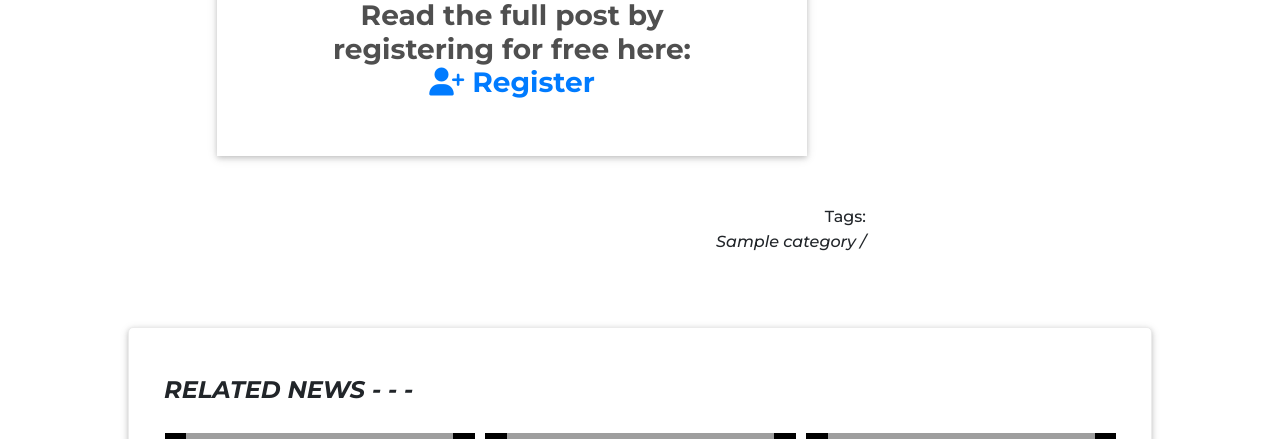
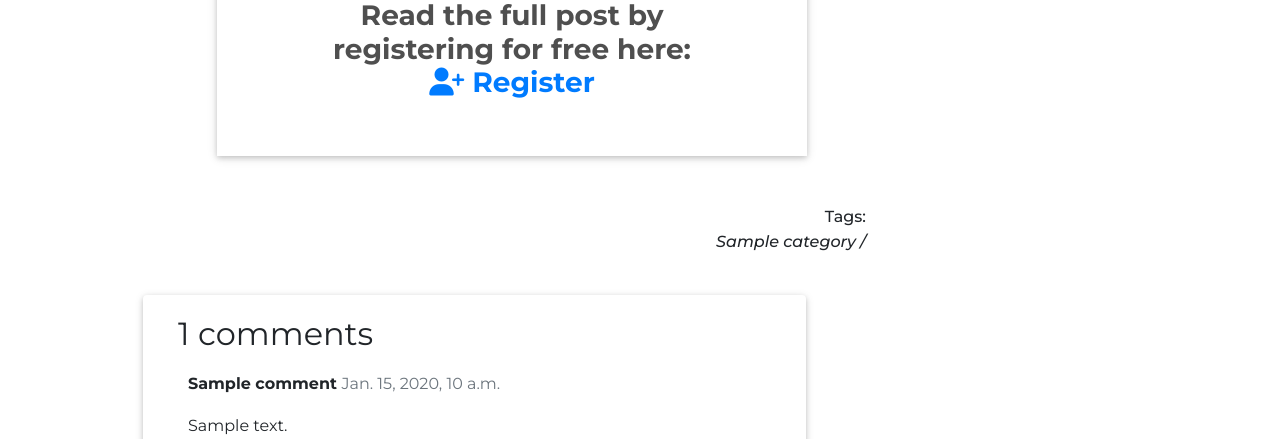
Before and after one commit to danielboots/fytletic, a Django app: a page that uses news/templates/news/news_article.html in a window 1280 px wide. Shown: the part 925-1364 px from the top of the page. Run offline with Django 3.2, Linux system fonts and the light colour scheme; tables that the repository leaves empty hold one stand-in row (values such as "Sample post"); grey boxes marked "Sample" are stand-in pictures; some libraries are stand-ins or nearby versions; grey boxes are pictures that could not be loaded.

Commit message:
comment system added to news articles with admin moderation to prevent spam

```diff
--- a/news/forms.py
+++ b/news/forms.py
@@ -1,6 +1,5 @@
+from .models import Comment
 from django import forms
-
-from .models import Comment
 
 
 class CommentForm(forms.ModelForm):
@@ -8,6 +7,6 @@ class CommentForm(forms.ModelForm):
         model = Comment
         fields = [
             "name",
+            "email",
             "body",
-            "date_added",
         ]
--- a/news/models.py
+++ b/news/models.py
@@ -41,3 +41,23 @@ class Post(models.Model):
 
     def __str__(self):
         return self.title
+
+
+# Comments system
+
+
+class Comment(models.Model):
+    post = models.ForeignKey(Post, on_delete=models.CASCADE, related_name="comments")
+
+    # is there a way to get a user here:
+    name = models.CharField(max_length=80)
+    email = models.EmailField()
+    body = models.TextField()
+    created_on = models.DateTimeField(auto_now_add=True)
+    active = models.BooleanField(default=False)
+
+    class Meta:
+        ordering = ["created_on"]
+
+    def __str__(self):
+        return "Comment {} by {}".format(self.body, self.name)
--- a/news/templates/news/news_article.html
+++ b/news/templates/news/news_article.html
@@ -99,6 +99,56 @@
     </div>
 </section>
 <!-- End News Article -->
+
+
+<!-- View for comment system-->
+
+<div class="container">
+
+
+
+
+    <div class="col-md-8 card mb-4  mt-3 ">
+        <div class="card-body">
+            <!-- comments -->
+            <h2>{{ comments.count }} comments</h2>
+
+            {% for comment in comments %}
+            <div class="comments" style="padding: 10px;">
+                <p class="font-weight-bold">
+                    {{ comment.name }}
+                    <span class=" text-muted font-weight-normal">
+                        {{ comment.created_on }}
+                    </span>
+                </p>
+                {{ comment.body | linebreaks }}
+            </div>
+            {% endfor %}
+        </div>
+    </div>
+    <div class="col-md-8 card mb-4  mt-3 ">
+        <div class="card-body">
+            {% if new_comment %}
+            <div class="alert alert-success" role="alert">
+                Your comment is awaiting moderation
+            </div>
+            {% else %}
+            <h3>Leave a comment</h3>
+            <form method="post" style="margin-top: 1.3em;">
+                {{ comment_form | crispy }}
+                {% csrf_token %}
+                <button type="submit" class="btn btn-primary  btn-lg">Submit</button>
+            </form>
+            {% endif %}
+        </div>
+    </div>
+</div>
+</div>
+
+
+
+
+
 <!-- Carousel-->
 <div class="container">
     <div class="row white-box my-5 py-5 z-depth-1">
--- a/news/views.py
+++ b/news/views.py
@@ -1,6 +1,8 @@
 from django.shortcuts import render
 from django.core.paginator import Paginator
 from .models import Post
+from .forms import CommentForm
+from django.shortcuts import render, get_object_or_404
 
 
 def news(request):
@@ -19,6 +21,32 @@ def news(request):
 
 
 def news_article(request, slug):
-    post = Post.objects.get(slug=slug)
 
-    return render(request, "news/news_article.html", {"post": post})
+    template_name = "news/news_article.html"
+    post = get_object_or_404(Post, slug=slug)
+    comments = post.comments.filter(active=True)
+    new_comment = None
+    # Comment posted
+    if request.method == "POST":
+        comment_form = CommentForm(data=request.POST)
+        if comment_form.is_valid():
+
+            # Create Comment object but don't save to database yet
+            new_comment = comment_form.save(commit=False)
+            # Assign the current post to the comment
+            new_comment.post = post
+            # Save the comment to the database
+            new_comment.save()
+    else:
+        comment_form = CommentForm()
+
+    return render(
+        request,
+        template_name,
+        {
+            "post": post,
+            "comments": comments,
+            "new_comment": new_comment,
+            "comment_form": comment_form,
+        },
+    )
```
Also changed, not shown: news/admin.py (+12 -1 lines), news/migrations/0009_comment.py (added).
